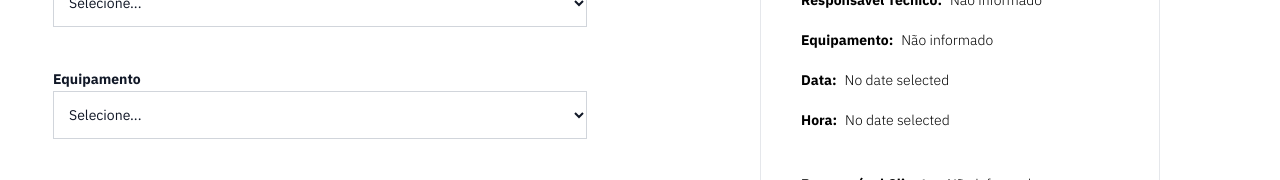
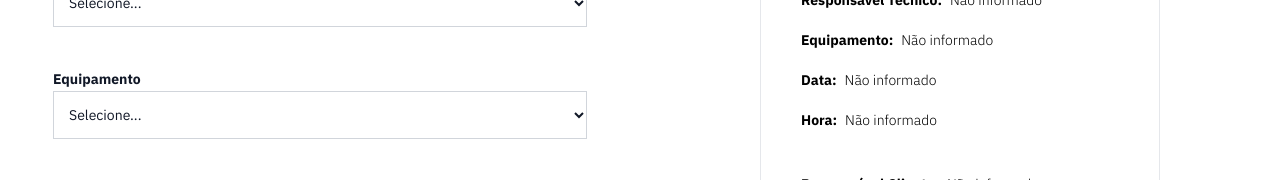
Before and after one commit to joaosilva25/Celta-RelatorioTecnico, a Next.js app: page /area in a window 1280 px wide. Shown: the part 369-549 px from the top of the page. Built offline with nearby package versions, Linux system fonts and the light colour scheme; sample sign-in values are in the browser's storage.

Commit message:
fix:change date else output

```diff
--- a/src/components/Resume.tsx
+++ b/src/components/Resume.tsx
@@ -100,13 +100,13 @@ export default function Resume() {
           <div className="flex gap-2 mb-2">
             <h4 className="font-bold text-sm">Data:</h4>
             <h4 className="font-light text-sm">
-              {date ? date.format("DD/MM/YYYY") : "No date selected"}
+              {date ? date.format("DD/MM/YYYY") : "Não informado"}
             </h4>
           </div>
           <div className="flex gap-2 mb-2">
             <h4 className="font-bold text-sm">Hora:</h4>
             <h4 className="font-light text-sm">
-              {hour ? hour.format("HH:mm") : "No date selected"}
+              {hour ? hour.format("HH:mm") : "Não informado"}
             </h4>
           </div>
 
@@ -138,12 +138,12 @@ export default function Resume() {
 
           <div className="mt-4">
             {services.map((service, index) => (
-              <div key={index} className="flex gap-2 mb-2">
+              <div key={index} className="flex flex-col gap-2 mb-2">
                 <h4 className="font-bold text-sm">
                   {index + 1} - Serviço Realizado:
                 </h4>
                 <h4 className="font-light text-sm">
-                  {service.descService || "Não informado"}
+                  Descrição: {service.descService || "Não informado"}
                 </h4>
               </div>
             ))}
@@ -156,10 +156,10 @@ export default function Resume() {
                   {index + 1} - Peças Utilizadas:
                 </h4>
                 <h4 className="font-light text-sm">
-                  descrição: {pecas.descricao || "Não informado"}
+                  Descrição: {pecas.descricao || "Não informado"}
                 </h4>
                 <h4 className="font-light text-sm">
-                  quantidade: {pecas.quantidade || "Não informado"}
+                  Quantidade: {pecas.quantidade || "Não informado"}
                 </h4>
               </div>
             ))}
```
